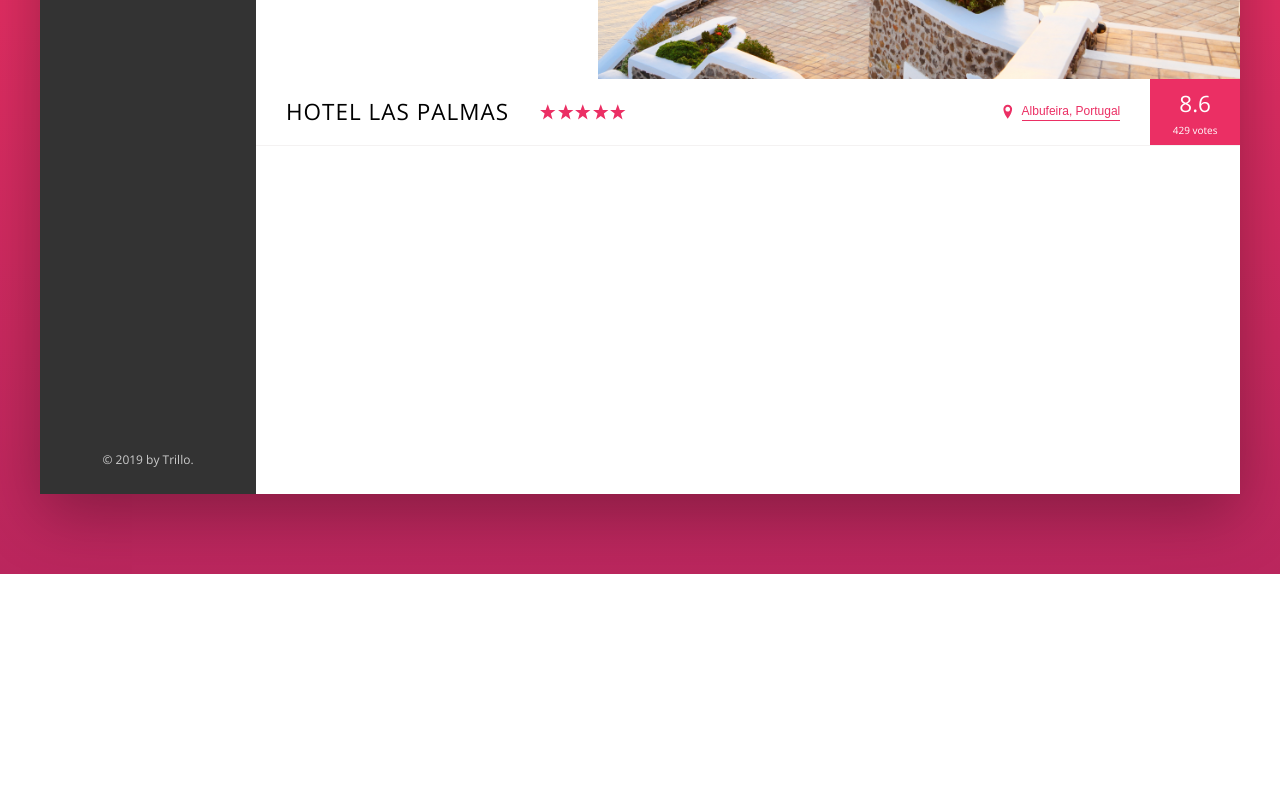
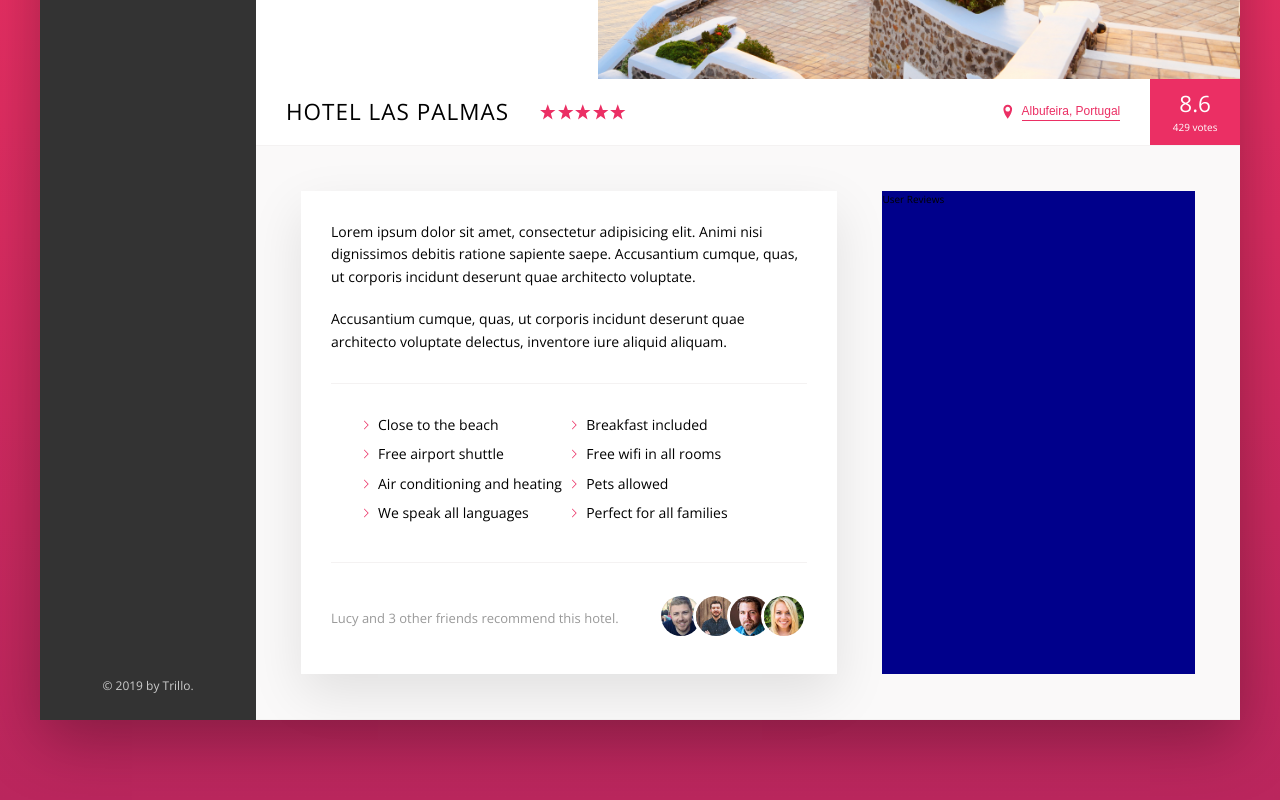
Before and after one commit to Holtek/Trillio, a website: page index.html in a window 1280 px wide. Shown: the part 456-1256 px from the top of the page. Before the commit the page ends 1030 px from the top, so only its background shows below. Drawn offline with nearby package versions, Linux system fonts and the light colour scheme.

Commit message:
Another section added

```diff
--- a/index.html
+++ b/index.html
@@ -146,6 +146,38 @@
             </div>
         </div>
 
+        <div class="detail">
+          <div class="description">
+            <p class="paragraph">
+              Lorem ipsum dolor sit amet, consectetur adipisicing elit. Animi nisi dignissimos debitis ratione sapiente saepe. Accusantium cumque, quas, ut corporis incidunt deserunt quae architecto voluptate.
+            </p>
+            <p class="paragraph">
+              Accusantium cumque, quas, ut corporis incidunt deserunt quae architecto voluptate delectus, inventore iure aliquid aliquam.
+            </p>
+            <ul class="list">
+              <li class="list__item">Close to the beach</li>
+              <li class="list__item">Breakfast included</li>
+              <li class="list__item">Free airport shuttle</li>
+              <li class="list__item">Free wifi in all rooms</li>
+              <li class="list__item">Air conditioning and heating</li>
+              <li class="list__item">Pets allowed</li>
+              <li class="list__item">We speak all languages</li>
+              <li class="list__item">Perfect for all families</li>
+            </ul>
+            <div class="recommend">
+              <p class="recommend__count">Lucy and 3 other friends recommend this hotel.</p>
+              <div class="recommend__friends">
+                <img src="img/user-3.jpg" alt="" class="recommend__photo">
+                <img src="img/user-4.jpg" alt="" class="recommend__photo">
+                <img src="img/user-5.jpg" alt="" class="recommend__photo">
+                <img src="img/user-6.jpg" alt="" class="recommend__photo">
+              </div>
+            </div>
+          </div>
+          <div class="user-reviews">
+            User Reviews
+          </div>
+        </div>
         </main>
       </div>
     </div>
--- a/sass/_base.scss
+++ b/sass/_base.scss
@@ -34,6 +34,8 @@ Grey dark 3: #999
   --color-grey-dark-2: #777;
   --color-grey-dark-3: #999;
   --shadow-dark: 0 2rem 6rem rgba(0, 0, 0, 0.3);
+  --line: 1px solid var(--color-grey-light-2);
+  --shadow-light: 0 2rem 5rem rgba(0, 0, 0, 0.1);
 }
 *,
 *::before,
--- a/sass/_components.scss
+++ b/sass/_components.scss
@@ -191,8 +191,7 @@
   display: flex;
   align-items: center;
   // justify-content: space-between;
-  border-bottom: 1px solid var(--color-grey-light-2);
-
+  border-bottom: var(--line);
   &__heading {
     font-size: 2.25rem;
     font-weight: 300;
@@ -283,3 +282,68 @@
     box-shadow: none;
   }
 }
+
+/////////////////////////////////
+//////////PARAGRAPH/////////////
+.paragraph:not(:last-of-type) {
+  margin-bottom: 2rem;
+}
+
+/////////////////////////////////
+///////////////LIST/////////////
+.list {
+  list-style: none;
+  margin: 3rem 0;
+  padding: 3rem;
+  border-top: var(--line);
+  border-bottom: var(--line);
+  display: flex;
+  flex-wrap: wrap;
+  &__item {
+    flex: 0 0 50%;
+    margin-bottom: 0.7rem;
+  }
+  &__item::before {
+    content: "";
+    display: inline-block;
+    height: 1rem;
+    width: 1rem;
+    margin-right: 0.7rem;
+
+    // Older browser approach
+
+    // background-image: url(../img/chevron-thin-right.svg);
+    // background-size: cover;
+
+    // Never Browser approach
+    background-color: var(--color-primary);
+    -webkit-mask-image: url(../img/chevron-thin-right.svg);
+    -webkit-mask-size: cover;
+    mask-image: url(../img/chevron-thin-right.svg);
+    mask-size: cover;
+  }
+}
+/////////////////////////////////
+////////////RECOMMEND///////////
+.recommend {
+  font-size: 1.3rem;
+  color: var(--color-grey-dark-3);
+  display: flex;
+  align-items: center;
+  &__photo {
+    box-sizing: content-box;
+    height: 4rem;
+    width: 4rem;
+    border-radius: 50%;
+    border: 3px solid #fff;
+    &:not(:last-child) {
+      margin-right: -1.5rem;
+    }
+  }
+  &__count {
+    margin-right: auto;
+  }
+
+  &__friends {
+  }
+}
--- a/sass/_layout.scss
+++ b/sass/_layout.scss
@@ -10,7 +10,7 @@
   font-size: 1.4rem;
   height: 7rem;
   background-color: #fff;
-  border-bottom: 1px solid var(--color-grey-light-2);
+  border-bottom: var(--line);
   display: flex;
   justify-content: space-between;
   align-items: center;
@@ -30,6 +30,26 @@
 
 .hotel-view {
   background-color: #fff;
-  height: 80rem;
   flex: 1;
 }
+
+.detail {
+  display: flex;
+  padding: 4.5rem;
+  background-color: var(--color-grey-light-1);
+  border-bottom: var(--line);
+}
+
+.description {
+  font-size: 1.4rem;
+  background-color: #fff;
+  box-shadow: var(--shadow-light);
+  padding: 3rem;
+  flex: 0 0 60%;
+  margin-right: 4.5rem;
+}
+
+.user-reviews {
+  background-color: darkblue;
+  flex: 1;
+}
```
Also changed, not shown: css/style.css.
